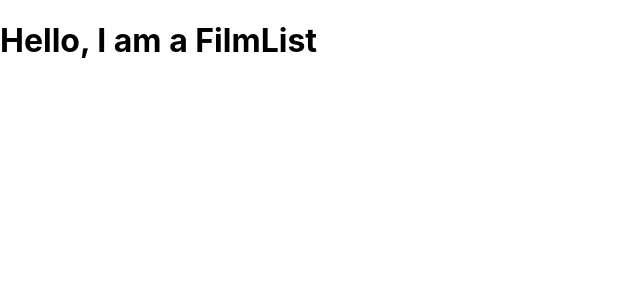
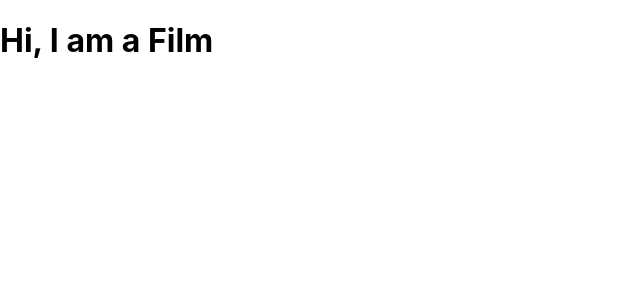
Before and after one commit to gadgetguy82/js_film_releases_hw, a React (Create React App) app: page / in a window 1280 px wide. Shown: the top 300 px of the page, without its empty margins (0-640 px from the left). Built offline with nearby package versions, Linux system fonts and the light colour scheme.

Commit message:
Add Film component and check rendering correctly

```diff
--- /dev/null
+++ b/src/components/Film.js
@@ -0,0 +1,13 @@
+import React, {Component} from 'react';
+
+class Film extends Component {
+  render() {
+    return(
+      <div className="film">
+        <h1>Hi, I am a Film</h1>
+      </div>
+    );
+  }
+}
+
+export default Film;
--- a/src/components/FilmList.js
+++ b/src/components/FilmList.js
@@ -1,10 +1,11 @@
 import React, {Component} from 'react';
+import Film from './Film';
 
 class FilmList extends Component {
   render() {
     return(
       <div className="film-list">
-        <h1>Hello, I am a FilmList</h1>
+        <Film />
       </div>
     );
   }
```
